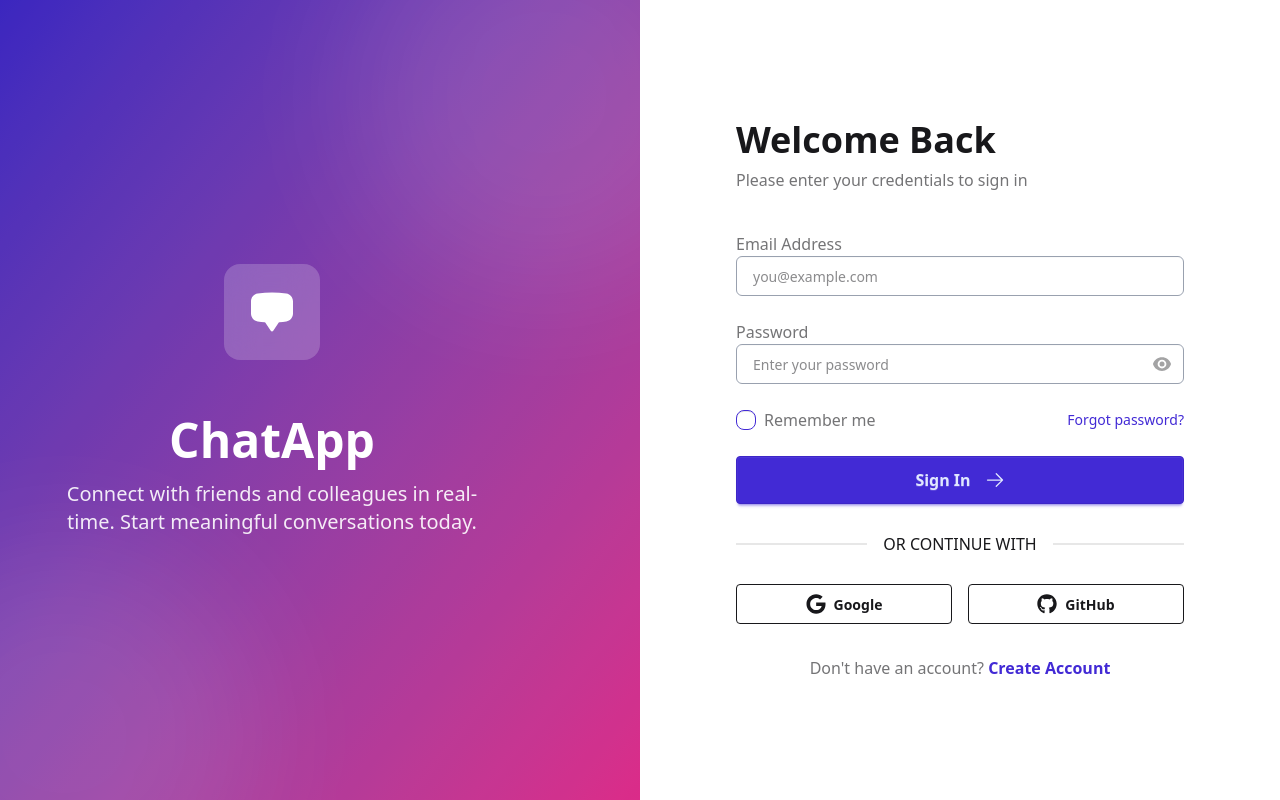
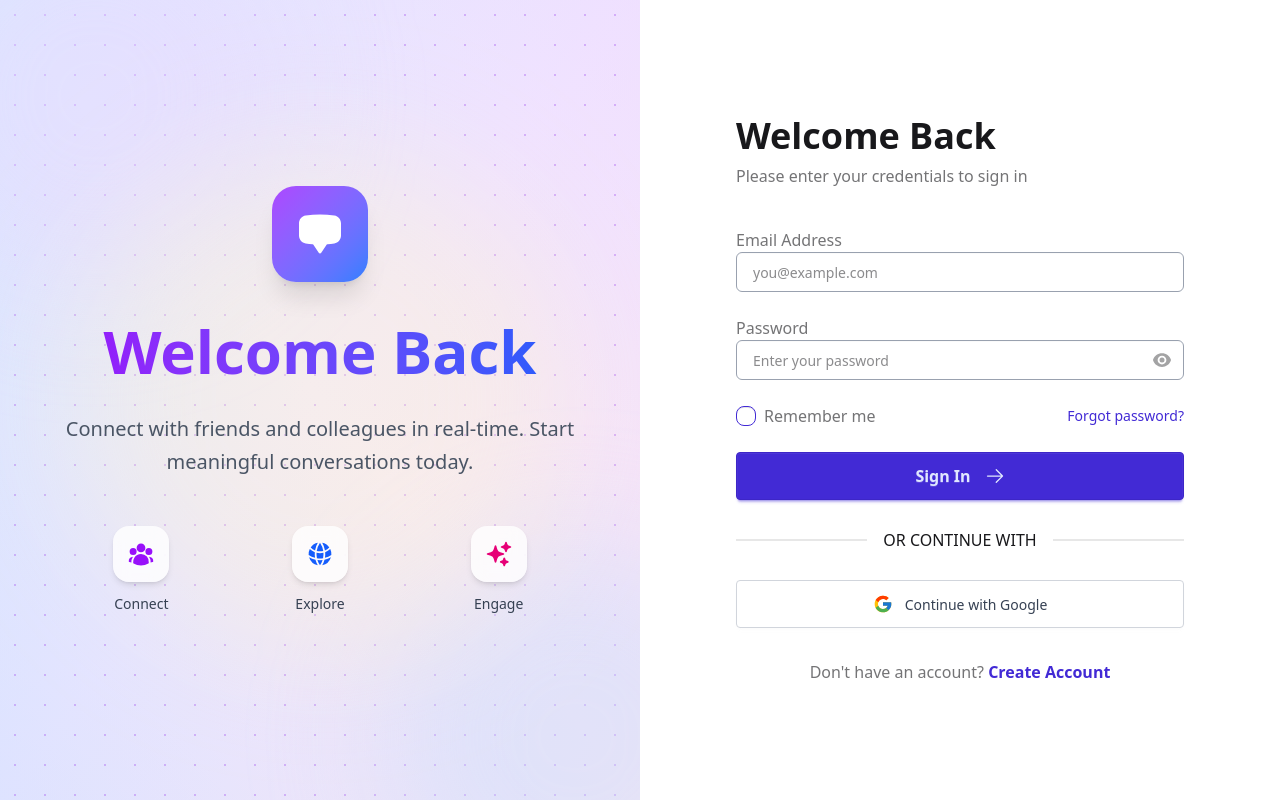
Before and after one commit to chirilaciprian/ChattingApp, a React (Vite) app in the folder frontend/: page /login in a window 1280 px wide. Built offline with nearby package versions, Linux system fonts and the light colour scheme.

Commit message:
refactor: enhance UI components and add Google login functionality

```diff
--- a/frontend/src/components/authHeroSections/LoginHero.tsx
+++ b/frontend/src/components/authHeroSections/LoginHero.tsx
@@ -1,26 +1,69 @@
-import { HiChatBubbleBottomCenter } from 'react-icons/hi2'
+import { HiChatBubbleBottomCenter, HiUserGroup, HiGlobeAlt, HiSparkles } from "react-icons/hi2";
 
 const LoginHero = () => {
     return (
         <>
-            <div className="hidden lg:flex lg:w-1/2 bg-gradient-to-br from-primary to-secondary relative overflow-hidden">
-                <div className="absolute inset-0 bg-black/10"></div>
-                <div className="relative z-10 flex flex-col justify-center items-center text-white p-12">
-                    <div className="mb-8">
-                        <div className="w-24 h-24 bg-white/20 backdrop-blur-lg rounded-2xl flex items-center justify-center mb-6">
-                            <HiChatBubbleBottomCenter className="w-12 h-12" />
+            <div className="hidden lg:flex lg:w-1/2 bg-gradient-to-br from-blue-100 via-purple-100 to-pink-100 relative overflow-hidden">
+                {/* Animated gradient overlay */}
+                <div className="absolute inset-0 bg-gradient-to-tr from-blue-200/40 via-transparent to-purple-200/40"></div>
+
+                {/* Dot pattern overlay */}
+                <div className="absolute inset-0 opacity-30" style={{
+                    backgroundImage: 'radial-gradient(circle, rgb(147 51 234) 1px, transparent 1px)',
+                    backgroundSize: '30px 30px'
+                }}></div>
+
+                {/* Main Content - Centered */}
+                <div className="relative z-10 flex flex-col justify-center items-center text-gray-800 p-12 w-full">
+                    <div className="text-center max-w-lg">
+                        {/* Logo */}
+                        <div className="flex justify-center mb-8">
+                            <div className="w-24 h-24 bg-gradient-to-br from-purple-500 to-blue-500 rounded-3xl flex items-center justify-center shadow-xl">
+                                <HiChatBubbleBottomCenter className="w-12 h-12 text-white" />
+                            </div>
+                        </div>
+
+                        {/* Heading */}
+                        <h1 className="text-6xl font-bold mb-6 leading-tight bg-gradient-to-r from-purple-600 to-blue-600 bg-clip-text text-transparent">
+                            Welcome Back
+                        </h1>
+
+                        {/* Subheading */}
+                        <p className="text-xl text-gray-600 mb-12 leading-relaxed">
+                            Connect with friends and colleagues in real-time. Start meaningful conversations today.
+                        </p>
+
+                        {/* Features */}
+                        <div className="grid grid-cols-3 gap-6 mt-8">
+                            <div className="flex flex-col items-center">
+                                <div className="w-14 h-14 bg-white/80 backdrop-blur-sm rounded-2xl flex items-center justify-center mb-3 shadow-md">
+                                    <HiUserGroup className="w-7 h-7 text-purple-600" />
+                                </div>
+                                <p className="text-sm font-medium text-gray-700">Connect</p>
+                            </div>
+                            <div className="flex flex-col items-center">
+                                <div className="w-14 h-14 bg-white/80 backdrop-blur-sm rounded-2xl flex items-center justify-center mb-3 shadow-md">
+                                    <HiGlobeAlt className="w-7 h-7 text-blue-600" />
+                                </div>
+                                <p className="text-sm font-medium text-gray-700">Explore</p>
+                            </div>
+                            <div className="flex flex-col items-center">
+                                <div className="w-14 h-14 bg-white/80 backdrop-blur-sm rounded-2xl flex items-center justify-center mb-3 shadow-md">
+                                    <HiSparkles className="w-7 h-7 text-pink-600" />
+                                </div>
+                                <p className="text-sm font-medium text-gray-700">Engage</p>
+                            </div>
                         </div>
                     </div>
-                    <h1 className="text-5xl font-bold mb-4 text-center">ChatApp</h1>
-                    <p className="text-xl text-white/90 text-center max-w-md">
-                        Connect with friends and colleagues in real-time. Start meaningful conversations today.
-                    </p>
                 </div>
-                <div className="absolute -top-24 -right-24 w-96 h-96 bg-white/10 rounded-full blur-3xl"></div>
-                <div className="absolute -bottom-32 -left-32 w-96 h-96 bg-white/10 rounded-full blur-3xl"></div>
+
+                {/* Background Decorations */}
+                <div className="absolute -top-24 -left-24 w-96 h-96 bg-purple-200/40 rounded-full blur-3xl"></div>
+                <div className="absolute -bottom-32 -right-32 w-96 h-96 bg-blue-200/40 rounded-full blur-3xl"></div>
+                <div className="absolute top-1/2 left-1/2 -translate-x-1/2 -translate-y-1/2 w-[500px] h-[500px] bg-yellow-100/30 rounded-full blur-3xl"></div>
             </div>
         </>
-    )
-}
+    );
+};
 
 export default LoginHero;
--- a/frontend/src/components/authHeroSections/RegisterHero.tsx
+++ b/frontend/src/components/authHeroSections/RegisterHero.tsx
@@ -1,25 +1,69 @@
-import { HiChatBubbleBottomCenter } from "react-icons/hi2";
+import { HiChatBubbleBottomCenter, HiUserGroup, HiGlobeAlt, HiSparkles } from "react-icons/hi2";
 
 const RegisterHero = () => {
     return (
         <>
-            <div className="hidden lg:flex lg:w-1/2 bg-gradient-to-br from-secondary to-accent relative overflow-hidden">
-                <div className="absolute inset-0 bg-black/10"></div>
-                <div className="relative z-10 flex flex-col justify-center items-center text-white p-12">
-                    <div className="mb-8">
-                        <div className="w-24 h-24 bg-white/20 backdrop-blur-lg rounded-2xl flex items-center justify-center mb-6">
-                            <HiChatBubbleBottomCenter className="w-12 h-12" />
+            <div className="hidden lg:flex lg:w-1/2 bg-gradient-to-br from-blue-100 via-purple-100 to-pink-100 relative overflow-hidden">
+                {/* Animated gradient overlay */}
+                <div className="absolute inset-0 bg-gradient-to-tr from-blue-200/40 via-transparent to-purple-200/40"></div>
+
+                {/* Dot pattern overlay */}
+                <div className="absolute inset-0 opacity-30" style={{
+                    backgroundImage: 'radial-gradient(circle, rgb(147 51 234) 1px, transparent 1px)',
+                    backgroundSize: '30px 30px'
+                }}></div>
+
+                {/* Main Content - Centered */}
+                <div className="relative z-10 flex flex-col justify-center items-center text-gray-800 p-12 w-full">
+                    <div className="text-center max-w-lg">
+                        {/* Logo */}
+                        <div className="flex justify-center mb-8">
+                            <div className="w-24 h-24 bg-gradient-to-br from-purple-500 to-blue-500 rounded-3xl flex items-center justify-center shadow-xl">
+                                <HiChatBubbleBottomCenter className="w-12 h-12 text-white" />
+                            </div>
+                        </div>
+
+                        {/* Heading */}
+                        <h1 className="text-6xl font-bold mb-6 leading-tight bg-gradient-to-r from-purple-600 to-blue-600 bg-clip-text text-transparent">
+                            Join ChatApp
+                        </h1>
+
+                        {/* Subheading */}
+                        <p className="text-xl text-gray-600 mb-12 leading-relaxed">
+                            Start connecting with people from around the world. Your next great conversation is just a signup away.
+                        </p>
+
+                        {/* Features */}
+                        <div className="grid grid-cols-3 gap-6 mt-8">
+                            <div className="flex flex-col items-center">
+                                <div className="w-14 h-14 bg-white/80 backdrop-blur-sm rounded-2xl flex items-center justify-center mb-3 shadow-md">
+                                    <HiUserGroup className="w-7 h-7 text-purple-600" />
+                                </div>
+                                <p className="text-sm font-medium text-gray-700">Connect</p>
+                            </div>
+                            <div className="flex flex-col items-center">
+                                <div className="w-14 h-14 bg-white/80 backdrop-blur-sm rounded-2xl flex items-center justify-center mb-3 shadow-md">
+                                    <HiGlobeAlt className="w-7 h-7 text-blue-600" />
+                                </div>
+                                <p className="text-sm font-medium text-gray-700">Explore</p>
+                            </div>
+                            <div className="flex flex-col items-center">
+                                <div className="w-14 h-14 bg-white/80 backdrop-blur-sm rounded-2xl flex items-center justify-center mb-3 shadow-md">
+                                    <HiSparkles className="w-7 h-7 text-pink-600" />
+                                </div>
+                                <p className="text-sm font-medium text-gray-700">Engage</p>
+                            </div>
                         </div>
                     </div>
-                    <h1 className="text-5xl font-bold mb-4 text-center">Join ChatApp</h1>
-                    <p className="text-xl text-white/90 text-center max-w-md mb-12">
-                        Start connecting with people from around the world. Your next great conversation is just a signup away.
-                    </p>
                 </div>
-                <div className="absolute -top-24 -left-24 w-96 h-96 bg-white/10 rounded-full blur-3xl"></div>
-                <div className="absolute -bottom-32 -right-32 w-96 h-96 bg-white/10 rounded-full blur-3xl"></div>
+
+                {/* Background Decorations */}
+                <div className="absolute -top-24 -left-24 w-96 h-96 bg-purple-200/40 rounded-full blur-3xl"></div>
+                <div className="absolute -bottom-32 -right-32 w-96 h-96 bg-blue-200/40 rounded-full blur-3xl"></div>
+                <div className="absolute top-1/2 left-1/2 -translate-x-1/2 -translate-y-1/2 w-[500px] h-[500px] bg-yellow-100/30 rounded-full blur-3xl"></div>
             </div>
-        </>)
+        </>
+    );
 };
 
 export default RegisterHero;
--- a/frontend/src/pages/Login.tsx
+++ b/frontend/src/pages/Login.tsx
@@ -1,8 +1,13 @@
 import { Link } from 'react-router-dom';
 import LoginHero from '../components/authHeroSections/LoginHero';
 import { HiEnvelope, HiLockClosed, HiEye, HiChatBubbleBottomCenter, HiArrowRight } from 'react-icons/hi2';
-import { FaGoogle, FaGithub } from 'react-icons/fa';
 import { useLoginForm } from '../hooks/useLoginForm';
+import { FcGoogle } from 'react-icons/fc';
+
+const handleGoogleLogin = () => {
+  console.log('Google login initiated');
+  // TODO: Integrate with Google OAuth library (e.g., @react-oauth/google)
+};
 
 const Login = () => {
   const {
@@ -17,15 +22,15 @@ const Login = () => {
 
   return (
     <div className="min-h-screen flex">
-    <LoginHero />
+      <LoginHero />
       {/* Right Side - Login Form */}
       <div className="w-full lg:w-1/2 flex items-center justify-center p-8 bg-base-100">
         <div className="w-full max-w-md">
           {/* Mobile Logo */}
           <div className="lg:hidden flex justify-center mb-8">
-              <div className="w-16 h-16 bg-primary rounded-2xl flex items-center justify-center">
-                <HiChatBubbleBottomCenter className="w-8 h-8 text-white" />
-              </div>
+            <div className="w-16 h-16 bg-primary rounded-2xl flex items-center justify-center">
+              <HiChatBubbleBottomCenter className="w-8 h-8 text-white" />
+            </div>
           </div>
 
           <div className="mb-10">
@@ -120,14 +125,14 @@ const Login = () => {
           {/* Social Login */}
           <div className="divider my-8">OR CONTINUE WITH</div>
 
-          <div className="grid grid-cols-2 gap-4">
-            <button className="btn btn-outline flex items-center gap-2">
-              <FaGoogle className="w-5 h-5" />
-              Google
-            </button>
-            <button className="btn btn-outline flex items-center gap-2">
-              <FaGithub className="w-5 h-5" />
-              GitHub
+          <div className="grid grid-cols-1 gap-4">
+            <button
+              type="button"
+              onClick={handleGoogleLogin}
+              className="btn bg-white hover:bg-gray-50 text-gray-700 border border-gray-300 flex items-center justify-center gap-3 h-12"
+            >
+              <FcGoogle className="w-5 h-5" />
+              <span className="font-medium">Continue with Google</span>
             </button>
           </div>
 
--- a/frontend/src/pages/Register.tsx
+++ b/frontend/src/pages/Register.tsx
@@ -10,6 +10,14 @@ import {
 } from 'react-icons/hi2';
 import RegisterHero from '../components/authHeroSections/RegisterHero';
 import { useRegisterForm } from '../hooks/useRegisterForm';
+import { FcGoogle } from 'react-icons/fc';
+
+const handleGoogleSignUp = () => {
+    // Initialize Google Sign-In
+    // This will trigger Google OAuth flow
+    console.log('Google sign-up initiated');
+    // TODO: Integrate with Google OAuth library (e.g., @react-oauth/google)
+};
 
 const Register = () => {
     const {
@@ -32,11 +40,11 @@ const Register = () => {
             <div className="w-full lg:w-1/2 flex items-center justify-center p-8 bg-base-100">
                 <div className="w-full max-w-md">
                     {/* Mobile Logo */}
-                        <div className="lg:hidden flex justify-center mb-8">
-                            <div className="w-16 h-16 bg-secondary rounded-2xl flex items-center justify-center">
-                                <HiChatBubbleBottomCenter className="w-8 h-8 text-white" />
-                            </div>
+                    <div className="lg:hidden flex justify-center mb-8">
+                        <div className="w-16 h-16 bg-secondary rounded-2xl flex items-center justify-center">
+                            <HiChatBubbleBottomCenter className="w-8 h-8 text-white" />
                         </div>
+                    </div>
 
                     <div className="mb-10">
                         <h2 className="text-4xl font-bold mb-2">Create Account</h2>
@@ -201,6 +209,20 @@ const Register = () => {
                         </button>
                     </form>
 
+                    {/* Social Sign Up */}
+                    <div className="divider my-8">OR CONTINUE WITH</div>
+
+                    <div className="grid grid-cols-1 gap-4">
+                        <button
+                            type="button"
+                            onClick={handleGoogleSignUp}
+                            className="btn bg-white hover:bg-gray-50 text-gray-700 border border-gray-300 flex items-center justify-center gap-3 h-12"
+                        >
+                            <FcGoogle className="w-5 h-5" />
+                            <span className="font-medium">Continue with Google</span>
+                        </button>
+                    </div>
+
                     <div className="text-center mt-8">
                         <p className="text-base-content/60">
                             Already have an account?{' '}
```
Also changed, not shown: frontend/src/components/UserList.tsx (indentation only).
